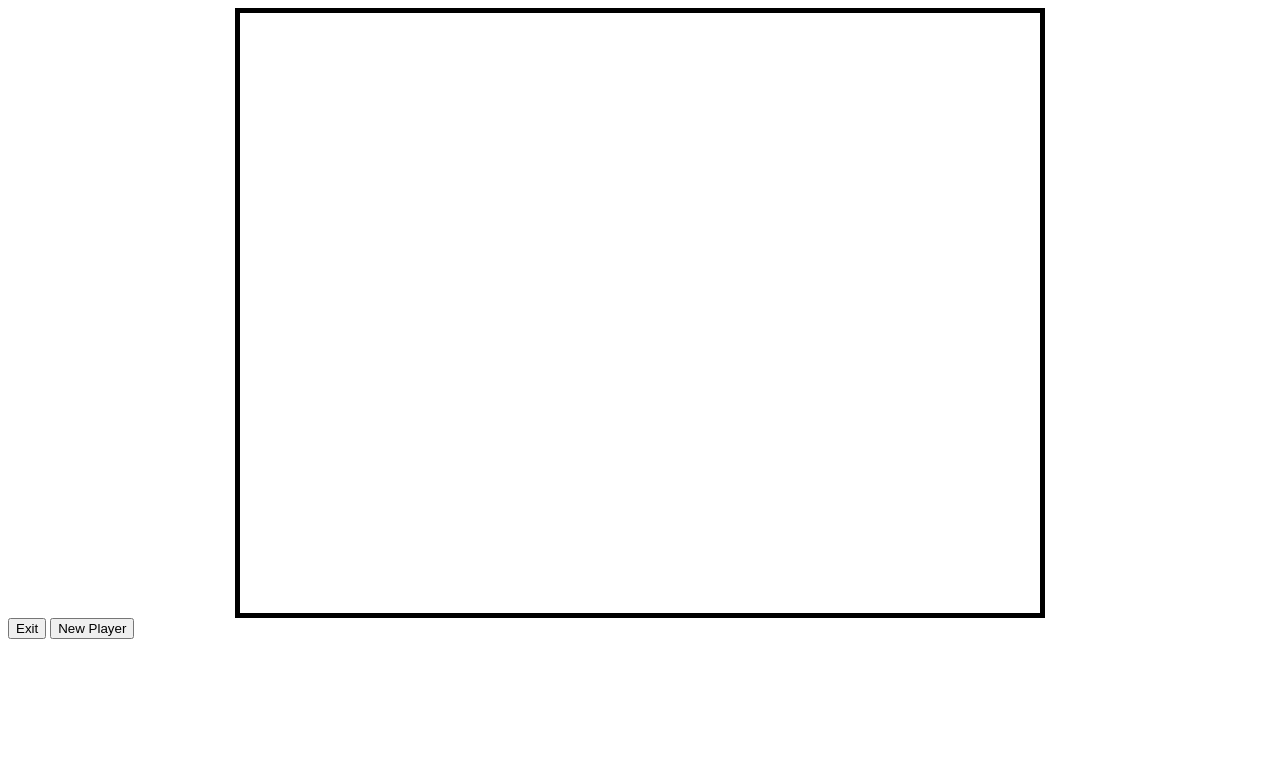
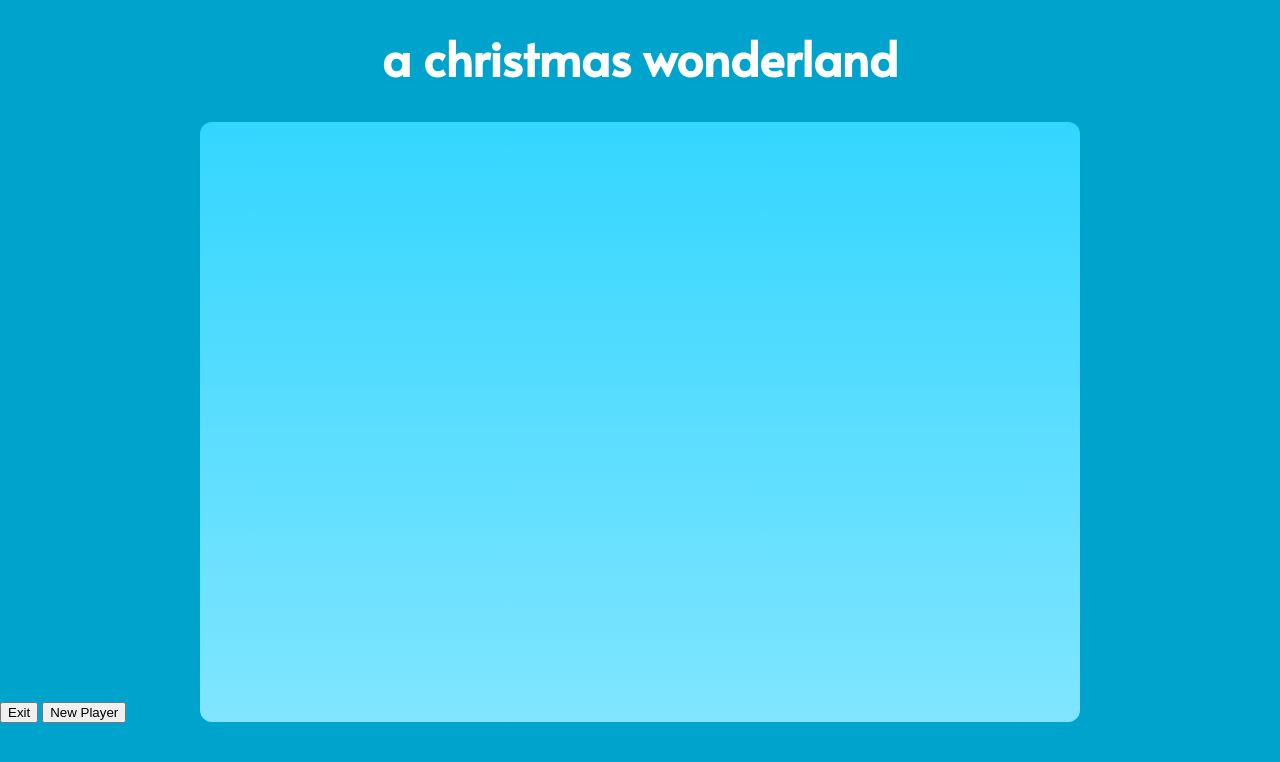
Before and after one commit to JodieMM/MMO, a website: page index.html in a window 1280 px wide. Drawn offline with nearby package versions, Linux system fonts and the light colour scheme; no server answers.

Commit message:
Created CSS file and updated page CSS with flat and gradient colours (images to come), created layers for the canvas

```diff
--- a/index.html
+++ b/index.html
@@ -1,21 +1,23 @@
 <html>
 	<head>
 		<title>A Multiplayer Game</title>
-    <style>
-      canvas {
-        width: 800px;
-        height: 600px;
-        border: 5px solid black;
-		margin: auto;
-		display: block;
-      }
-    </style>
 		<script src="/socket.io/socket.io.js"></script>
+		<link href="https://fonts.googleapis.com/css?family=Alata&display=swap" rel="stylesheet">
+		<link rel="stylesheet" href="/static/CSS/main.css">
 	</head>
 	<body>
-    <canvas id="canvas"></canvas>
+		<h1> a christmas wonderland </h1>
+		<div id="canvasHolder">
+			<canvas id="layer1"></canvas>	<!-- Background -->
+			<canvas id="layer2"></canvas>	<!-- Animated Background Effects -->
+			<canvas id="layer3"></canvas>	<!-- Foreground -->
+			<canvas id="layer4"></canvas>	<!-- Animated Foreground Effects -->
+			<canvas id="canvas"></canvas>	<!-- Main Canvas, Characters -->
+		</div>
+		<div id="tempButtonHolder">
 			<button id='exitbtn'>Exit</button>
 			<button id='newbtn'>New Player</button>
+		</div>
 	</body>
 	<script src="/static/game.js"></script>
 </html>
--- /dev/null
+++ b/main.css
@@ -0,0 +1,12 @@
+/* MAIN CSS */
+
+
+
+canvas
+{
+	width: 800px;
+	height: 600px;
+	border: 5px solid black;
+	margin: auto;
+	display: block;
+}
--- /dev/null
+++ b/static/CSS/main.css
@@ -0,0 +1,46 @@
+/* MAIN CSS */
+
+body
+{
+	background-color: #00a3cc;
+	font-family: 'Alata', sans-serif;
+	max-height: 100%;
+	margin: 0;
+}
+
+h1
+{
+	font-size: 3em;
+	color: white;
+	text-align: center;
+	padding-top: 0.5em;
+}
+
+canvas
+{
+	display: block;
+	position: absolute;
+	width: 880px;
+	height: 600px;
+	margin: auto;
+	border-radius: 12px;
+}
+
+#canvasHolder
+{
+	width: 880px;
+	height: 600px;
+    margin: auto;
+	margin-bottom: 2em;
+}
+
+#tempButtonHolder
+{
+	position: relative;
+	top: -55px;
+}
+
+#layer1		/* Background */
+{
+	background-image: linear-gradient(#33d6ff, #80e5ff);;
+}
```
Lines whose indentation alone changed are shown as unchanged.
